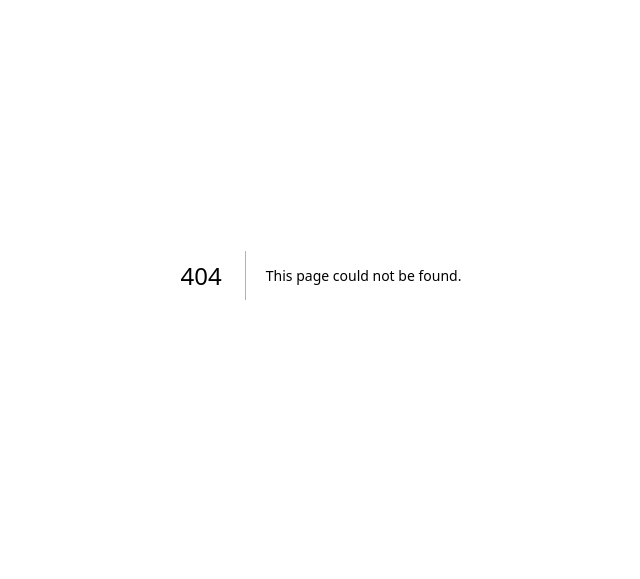
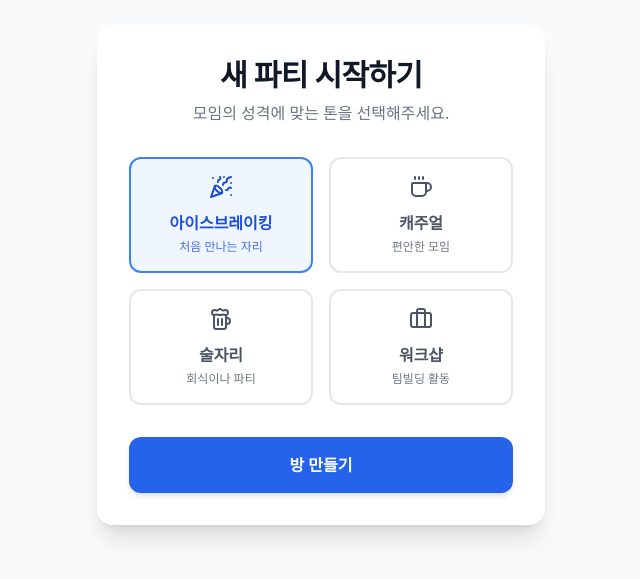
Before and after one commit to Snap9uest/draft_v1, a Next.js app: page /create in a window 1280 px wide. Before the commit this address had no page. Shown: the part 125-704 px from the top of the page, without its empty margins (319-959 px from the left). Built offline with nearby package versions, Linux system fonts and the light colour scheme.

Commit message:
feat: [F9] Task 2 - 방 생성 플로우 UI 구현

```diff
--- /dev/null
+++ b/app/create/page.tsx
@@ -0,0 +1,82 @@
+'use client';
+
+import { useState } from 'react';
+import { useRouter } from 'next/navigation';
+import { TonePreset } from '../../types/room';
+import { roomStorage } from '../../lib/room-storage';
+import { PartyPopper, Coffee, Beer, Briefcase } from 'lucide-react';
+
+const TONE_PRESETS: { value: TonePreset; label: string; icon: React.ReactNode; desc: string }[] = [
+  { value: 'icebreaking', label: '아이스브레이킹', icon: <PartyPopper className="w-6 h-6" />, desc: '처음 만나는 자리' },
+  { value: 'casual', label: '캐주얼', icon: <Coffee className="w-6 h-6" />, desc: '편안한 모임' },
+  { value: 'drinking', label: '술자리', icon: <Beer className="w-6 h-6" />, desc: '회식이나 파티' },
+  { value: 'workshop', label: '워크샵', icon: <Briefcase className="w-6 h-6" />, desc: '팀빌딩 활동' },
+];
+
+function generateRoomCode() {
+  const chars = 'ABCDEFGHIJKLMNOPQRSTUVWXYZ0123456789';
+  let result = '';
+  for (let i = 0; i < 6; i++) {
+    result += chars.charAt(Math.floor(Math.random() * chars.length));
+  }
+  return result;
+}
+
+export default function CreateRoomPage() {
+  const router = useRouter();
+  const [selectedTone, setSelectedTone] = useState<TonePreset>('icebreaking');
+  const [isCreating, setIsCreating] = useState(false);
+
+  const handleCreateRoom = () => {
+    setIsCreating(true);
+
+    const roomId = crypto.randomUUID();
+    const roomCode = generateRoomCode(); // unused for now but we might need it for backend payload
+    const hostToken = crypto.randomUUID();
+
+    // Save token to local storage
+    roomStorage.saveHostToken(roomId, hostToken);
+
+    // In a real app, we would make an API call here to save the room details
+    // with tonePreset, etc. For now, we just redirect.
+
+    router.push(`/room/${roomId}?role=host&token=${hostToken}`);
+  };
+
+  return (
+    <main className="min-h-screen bg-gray-50 flex flex-col items-center justify-center p-4">
+      <div className="max-w-md w-full bg-white rounded-2xl shadow-xl p-6 md:p-8 space-y-8">
+        <div className="text-center space-y-2">
+          <h1 className="text-3xl font-bold tracking-tight text-gray-900">새 파티 시작하기</h1>
+          <p className="text-gray-500">모임의 성격에 맞는 톤을 선택해주세요.</p>
+        </div>
+
+        <div className="grid grid-cols-2 gap-4">
+          {TONE_PRESETS.map((preset) => (
+            <button
+              key={preset.value}
+              onClick={() => setSelectedTone(preset.value)}
+              className={`flex flex-col items-center justify-center p-4 rounded-xl border-2 transition-all ${
+                selectedTone === preset.value
+                  ? 'border-blue-500 bg-blue-50 text-blue-700'
+                  : 'border-gray-200 hover:border-gray-300 hover:bg-gray-50 text-gray-600'
+              }`}
+            >
+              <div className="mb-3">{preset.icon}</div>
+              <div className="font-semibold">{preset.label}</div>
+              <div className="text-xs mt-1 opacity-80">{preset.desc}</div>
+            </button>
+          ))}
+        </div>
+
+        <button
+          onClick={handleCreateRoom}
+          disabled={isCreating}
+          className="w-full bg-blue-600 hover:bg-blue-700 text-white font-semibold py-4 px-6 rounded-xl shadow-md transition-colors disabled:opacity-50 disabled:cursor-not-allowed flex items-center justify-center"
+        >
+          {isCreating ? '방 생성 중...' : '방 만들기'}
+        </button>
+      </div>
+    </main>
+  );
+}
```
Also changed, not shown: progress.txt, 1 other file (tests, documents, lock files or other folders).
